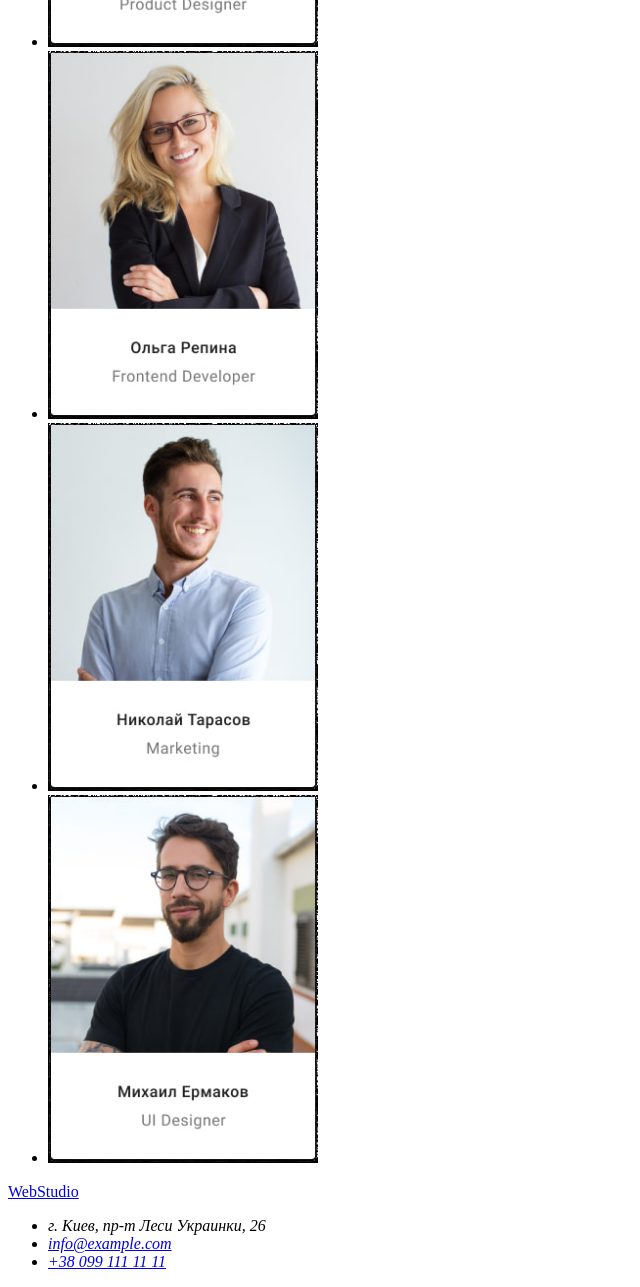
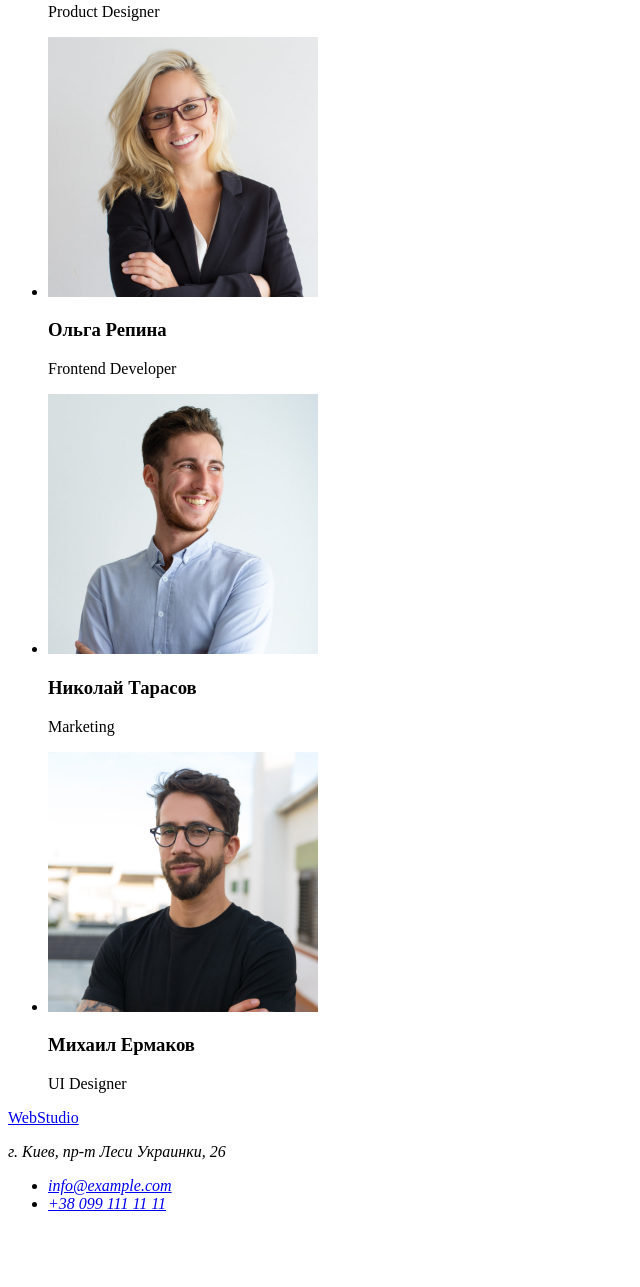
Before and after one commit to Skiff90/goit-markup-hw-01, a plain HTML site: page index.html in a window 1280 px wide. Shown: the part 1942-3229 px from the top of the page, without its empty margins (0-640 px from the left). After the commit the page ends 3171 px from the top, so only its background shows below. Drawn offline with Linux system fonts and the light colour scheme.

Commit message:
додав мову до параграфу,змінив фото в папці тим,змінив адресу,убрав div

```diff
--- a/index.html
+++ b/index.html
@@ -104,39 +104,47 @@
         <ul class="team-items">
           <li class="team-item">
             <img
-              src="./images/team/team-card-1.jpg"
+              src="./images/team/team-1.jpg"
               alt="Игорь Демьяненко"
               class="team-crew"
               width="270"
-              height="368"
+              height="260"
             />
+            <h3>Игорь Демьяненко</h3>
+            <p lang="en">Product Designer</p>
           </li>
           <li class="team-item">
             <img
-              src="./images/team/team-card-2.jpg"
+              src="./images/team/team-2.jpg"
               alt="Ольга Репина"
               class="taem-crew"
               width="270"
-              height="368"
+              height="260"
             />
+            <h3>Ольга Репина</h3>
+            <p lang="en">Frontend Developer</p>
           </li>
           <li class="team-item">
             <img
-              src="./images/team/team-card-3.jpg"
+              src="./images/team/team-3.jpg"
               alt="Николай Тарасов"
               class="team-crew"
               width="270"
-              height="368"
+              height="260"
             />
+            <h3>Николай Тарасов</h3>
+            <p lang="en">Marketing</p>
           </li>
           <li class="team-item">
             <img
-              src="./images/team/team-card-4.jpg"
+              src="./images/team/team-4.jpg"
               alt="Михаил Ермаков"
               class="team-crew"
               width="270"
-              height="368"
+              height="260"
             />
+            <h3>Михаил Ермаков</h3>
+            <p lang="en">UI Designer</p>
           </li>
         </ul>
       </section>
@@ -144,12 +152,11 @@
     <footer>
       <!-- Подвал сайта -->
       <section>
-        <div>
-          <a href="./index.html" class="footer-logo"> WebStudio </a>
-        </div>
+        <a href="./index.html" class="footer-logo"> WebStudio </a>
+
         <address>
+          <p>г. Киев, пр-т Леси Украинки, 26</p>
           <ul class="address-items">
-            <li class="address-item">г. Киев, пр-т Леси Украинки, 26</li>
             <li class="address-item"><a href="mailto:info@example.com">info@example.com</a></li>
             <li class="address-item"><a href="tell:+380991111111">+38 099 111 11 11</a></li>
           </ul>
```
Also changed, not shown: images/team/team-1.jpg (added), images/team/team-2.jpg (added), images/team/team-3.jpg (added), images/team/team-4.jpg (added), images/team/team-card-1.jpg (deleted), images/team/team-card-2.jpg (deleted), images/team/team-card-3.jpg (deleted), images/team/team-card-4.jpg (deleted).
